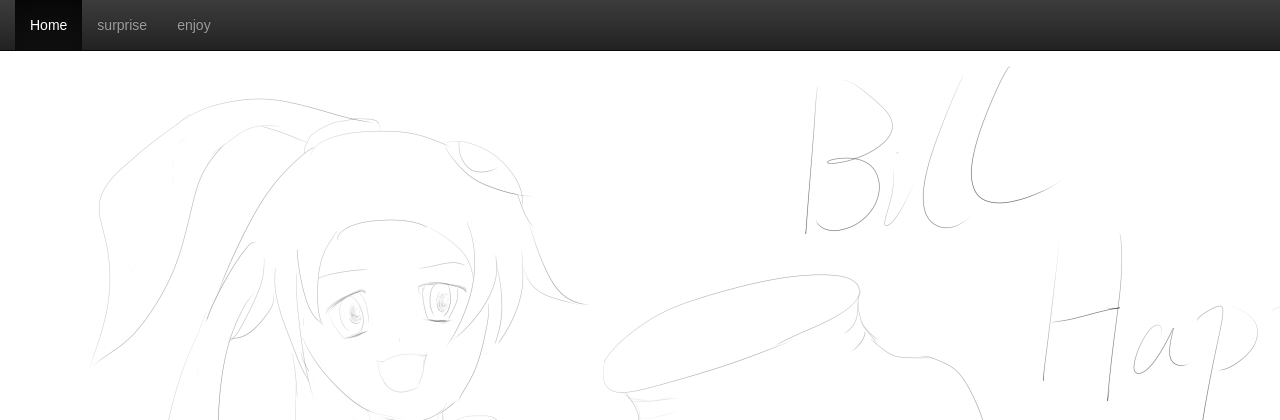
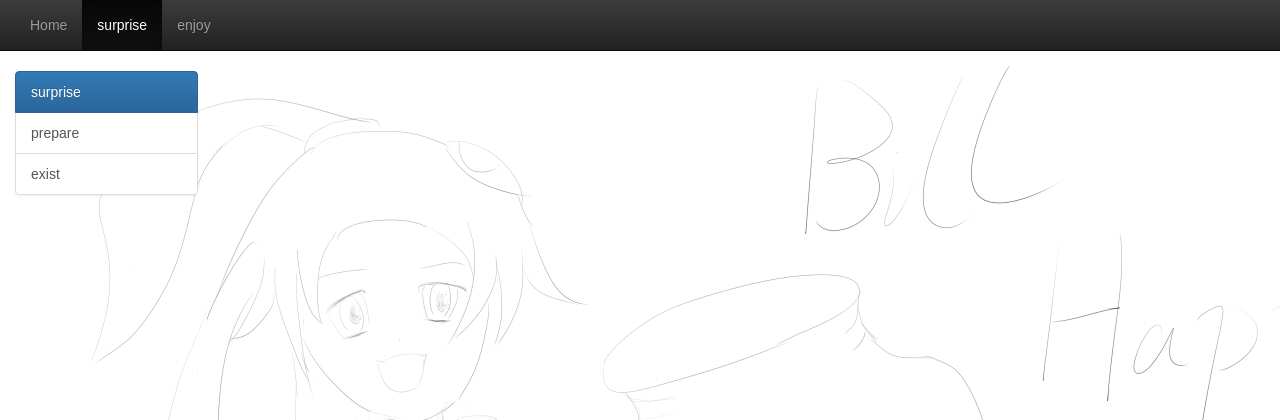
Before and after one commit to qq775193759/birthday, a Django app: page /surprise in a window 1280 px wide. Shown: the top 420 px of the page. Run offline with Django 3.2, Linux system fonts and the light colour scheme; some libraries are stand-ins or nearby versions.

Commit message:
add active sit

```diff
--- a/birthday/view.py
+++ b/birthday/view.py
@@ -18,7 +18,14 @@ def show_home(request):
 @method_required('GET')
 def show_surprise(request):
     try:
+        surprise={'href':'#','name':'surprise'}
+        prepare={'href':'#','name':'prepare'}
+        exist={'href':'#','name':'exist'}
+        lg_active=[surprise];
+        lg=[prepare,exist];
         return render(request, 'surprise.html', {
+        'left_group_active':lg_active,
+        'left_group':lg,
             })
     except Exception as e:
         return show_message(request, 'Show home Error: ' + e.__str__())
--- a/templates/base.html
+++ b/templates/base.html
@@ -13,9 +13,9 @@
 <nav class="navbar navbar-inverse navbar-static-top">
     <div class="container-fluid">
         <ul class="nav navbar-nav">
-            <li class="active"><a href="{% url 'birthday.view.show_home' %}">Home</a></li>
-            <li><a href="{% url 'birthday.view.show_surprise' %}">surprise</a></li>
-            <li><a href="{% url 'birthday.view.show_enjoy' %}">enjoy</a></li>
+            <li id="home"><a href="{% url 'birthday.view.show_home' %}">Home</a></li>
+            <li id="surprise"><a href="{% url 'birthday.view.show_surprise' %}">surprise</a></li>
+            <li id="enjoy"><a href="{% url 'birthday.view.show_enjoy' %}">enjoy</a></li>
         </ul>
     </div>
 </nav>
--- a/templates/home.html
+++ b/templates/home.html
@@ -15,4 +15,9 @@
 {% endblock %}
 
 {% block js %}
+<script>
+    $(document).ready(function(){
+        $('#home').addClass('active');
+    });
+</script>
 {% endblock %}
--- a/templates/surprise.html
+++ b/templates/surprise.html
@@ -2,9 +2,21 @@
 
 {% load static from staticfiles %}
 
-{% block title %}(title){% endblock %}
+{% block title %}surprise!{% endblock %}
 
 {% block leftbody %}
+<div class="list-group">
+    {% for item in left_group_active %}
+    <a href="{{item.href}}" class="list-group-item active">
+        {{item.name}}
+    </a>
+    {% endfor %}
+    {% for item in left_group %}
+    <a href="{{item.href}}" class="list-group-item">
+        {{item.name}}
+    </a>
+    {% endfor %}
+</div>
 {% endblock %}
 {% block midbody %}
 {% endblock %}
@@ -12,4 +24,9 @@
 {% endblock %}
 
 {% block js %}
+<script>
+    $(document).ready(function(){
+        $('#surprise').addClass('active');
+    });
+</script>
 {% endblock %}
```
Also changed, not shown: templates/enjoy.html (+7 -1 lines).
